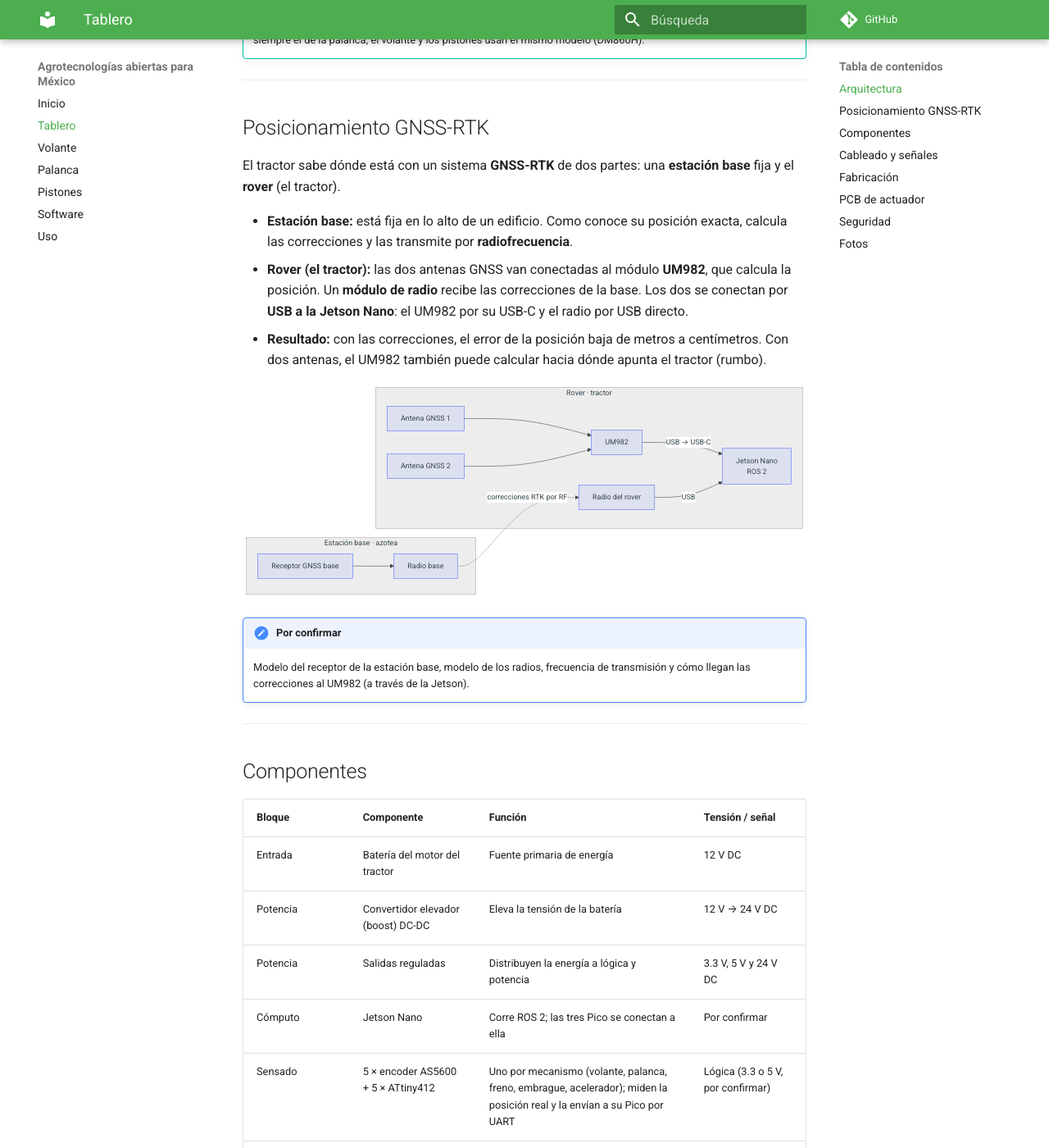
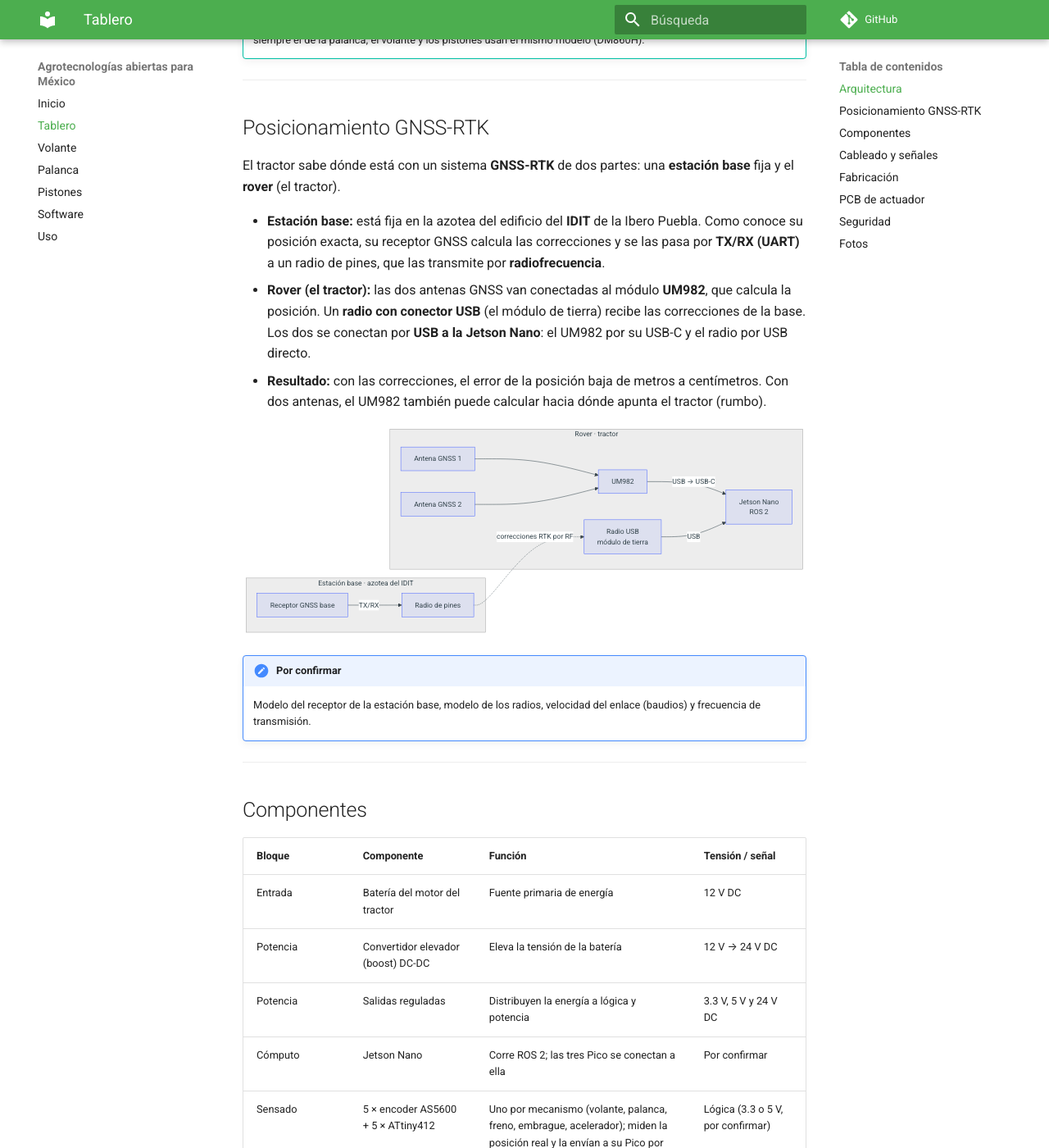
Before and after one commit to BrianSimpson01/Agrotecnologias-abiertas-para-mexico-, an MkDocs documentation site: the page built from docs/tablero.md, in a window 1280 px wide and 1400 px high, scrolled down 955 px. Shown: the whole window at 82% size. Built offline with MkDocs 1.6.1 and Material for MkDocs 9.7.7, drawn with Linux system fonts in a browser that asks for light colours; comment, search, counter and statistics services are not loaded; some of the changed text lies outside the part shown.

Commit message:
Enlace de radio base-rover

````diff
--- a/docs/tablero.md
+++ b/docs/tablero.md
@@ -38,19 +38,19 @@ La separación en canales **aísla fallas**: si un canal se detiene, los otros d
 
 El tractor sabe dónde está con un sistema **GNSS-RTK** de dos partes: una **estación base** fija y el **rover** (el tractor).
 
-- **Estación base:** está fija en lo alto de un edificio. Como conoce su posición exacta, calcula las correcciones y las transmite por **radiofrecuencia**.
-- **Rover (el tractor):** las dos antenas GNSS van conectadas al módulo **UM982**, que calcula la posición. Un **módulo de radio** recibe las correcciones de la base. Los dos se conectan por **USB a la Jetson Nano**: el UM982 por su USB-C y el radio por USB directo.
+- **Estación base:** está fija en la azotea del edificio del **IDIT** de la Ibero Puebla. Como conoce su posición exacta, su receptor GNSS calcula las correcciones y se las pasa por **TX/RX (UART)** a un radio de pines, que las transmite por **radiofrecuencia**.
+- **Rover (el tractor):** las dos antenas GNSS van conectadas al módulo **UM982**, que calcula la posición. Un **radio con conector USB** (el módulo de tierra) recibe las correcciones de la base. Los dos se conectan por **USB a la Jetson Nano**: el UM982 por su USB-C y el radio por USB directo.
 - **Resultado:** con las correcciones, el error de la posición baja de metros a centímetros. Con dos antenas, el UM982 también puede calcular hacia dónde apunta el tractor (rumbo).
 
 ```mermaid
 flowchart LR
-    subgraph BASE[Estación base · azotea]
-        BGNSS[Receptor GNSS base] --> BRAD[Radio base]
+    subgraph BASE[Estación base · azotea del IDIT]
+        BGNSS[Receptor GNSS base] -->|TX/RX| BRAD[Radio de pines]
     end
     subgraph ROVER[Rover · tractor]
         A1[Antena GNSS 1] --> UM[UM982]
         A2[Antena GNSS 2] --> UM
-        RRAD[Radio del rover]
+        RRAD[Radio USB<br/>módulo de tierra]
         UM -->|USB → USB-C| JET[Jetson Nano<br/>ROS 2]
         RRAD -->|USB| JET
     end
@@ -58,7 +58,7 @@ flowchart LR
 ```
 
 !!! note "Por confirmar"
-    Modelo del receptor de la estación base, modelo de los radios, frecuencia de transmisión y cómo llegan las correcciones al UM982 (a través de la Jetson).
+    Modelo del receptor de la estación base, modelo de los radios, velocidad del enlace (baudios) y frecuencia de transmisión.
 
 ---
 
@@ -79,7 +79,7 @@ flowchart LR
 | Potencia de salida | Drivers de pistones (3 × DM860H, uno por pistón) | Entregan corriente a cada pistón | 24 V |
 | Posicionamiento | 2 antenas GNSS UM980 (encima de la caja) | Reciben la señal de los satélites | Cable a las entradas de antena del UM982 |
 | Posicionamiento | Módulo GNSS-RTK UM982 (rover) | Calcula la posición del tractor con las dos antenas y las correcciones RTK | USB (Jetson) → USB-C (UM982) |
-| Comunicación | Módulo de radio del rover | Recibe por radiofrecuencia las correcciones de la estación base | USB directo a la Jetson Nano |
+| Comunicación | Radio USB (módulo de tierra) | Recibe por radiofrecuencia las correcciones de la estación base | USB directo a la Jetson Nano |
 
 ---
 
````
